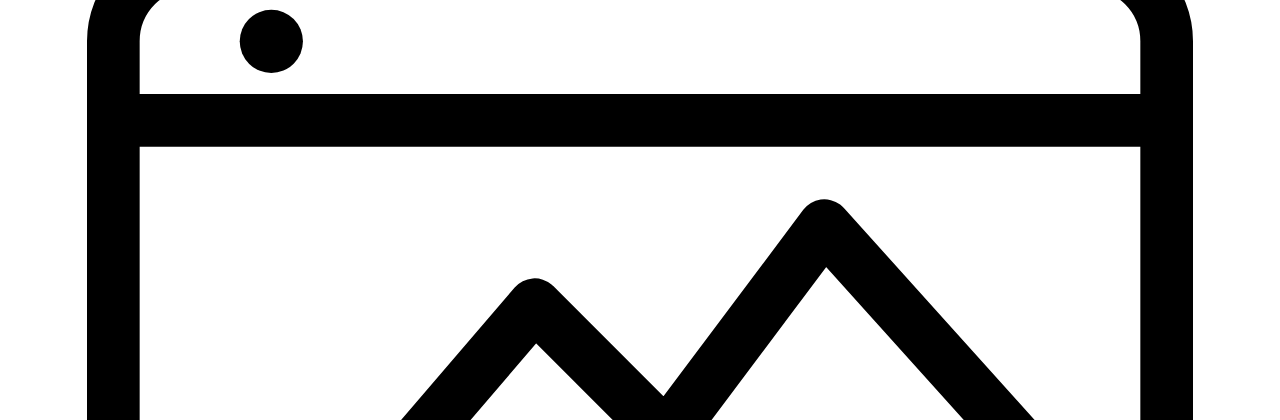
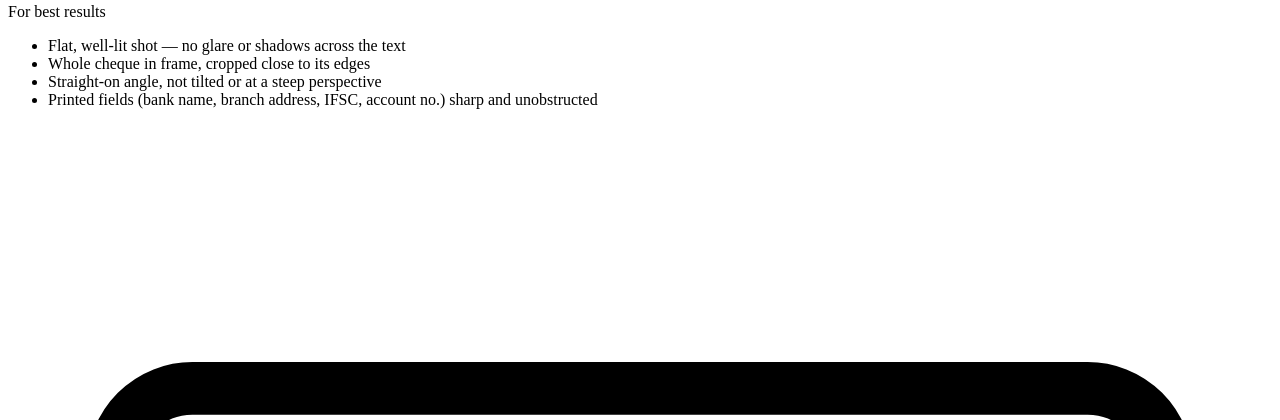
Before and after one commit to rahildave5/ocr-v2, a Flask app: page / in a window 1280 px wide. Shown: the part 441-861 px from the top of the page. Run offline with Flask 3, Linux system fonts and the light colour scheme.

Commit message:
Revise index.html for improved user guidance
Updated the HTML structure and added tips for uploading cheque images.

```diff
--- a/templates/index.html
+++ b/templates/index.html
@@ -1,46 +1,98 @@
-<!DOCTYPE html>
+<!doctype html>
 <html lang="en">
   <head>
-<meta charset="UTF-8">
-<meta name="viewport" content="width=device-width, initial-scale=1.0">
+    <meta charset="UTF-8" />
+    <meta name="viewport" content="width=device-width, initial-scale=1.0" />
     <title>Cheque Field Extractor</title>
-<link rel="preconnect" href="https://fonts.googleapis.com">
-<link rel="preconnect" href="https://fonts.gstatic.com" crossorigin>
-<link href="https://fonts.googleapis.com/css2?family=Fraunces:opsz,wght@9..144,500;9..144,600&family=Inter:wght@400;500;600&family=JetBrains+Mono:wght@400;500;700&display=swap" rel="stylesheet">
-<link rel="stylesheet" href="{{ url_for('static', filename='style.css') }}">
+    <link rel="preconnect" href="https://fonts.googleapis.com" />
+    <link rel="preconnect" href="https://fonts.gstatic.com" crossorigin />
+    <link
+      href="https://fonts.googleapis.com/css2?family=Fraunces:opsz,wght@9..144,500;9..144,600&family=Inter:wght@400;500;600&family=JetBrains+Mono:wght@400;500;700&display=swap"
+      rel="stylesheet"
+    />
+    <link
+      rel="stylesheet"
+      href="{{ url_for('static', filename='style.css') }}"
+    />
   </head>
+
   <body>
-
     <div class="ledger">
-
       <header class="masthead">
         <div class="masthead-inner">
           <span class="eyebrow">Spatial KIE &middot; PaddleOCR</span>
           <h1>Cheque Field Extractor</h1>
-      <p class="sub">Drop a cheque image. It reads back Bank Name, Bank Address, Account No, and IFSC Code.</p>
+          <p class="sub">
+            Drop a cheque image. It reads back Bank Name, Branch Address, Account
+            No, and IFSC Code.
+          </p>
         </div>
       </header>
 
       <section class="dropzone-wrap">
+        <div class="upload-tips">
+          <img
+            class="upload-tips-img"
+            src="https://encrypted-tbn0.gstatic.com/images?q=tbn:ANd9GcSvMth0XWYmzrBQxdS-Zhv--cej5QMF9z-g9QI3wt4RAbORrX8h0DCBL6Q&s=10"
+            alt="Example of a clear, well-lit cheque photo"
+          />
+          <div class="upload-tips-body">
+            <span class="upload-tips-title">For best results</span>
+            <ul>
+              <li>Flat, well-lit shot — no glare or shadows across the text</li>
+              <li>Whole cheque in frame, cropped close to its edges</li>
+              <li>Straight-on angle, not tilted or at a steep perspective</li>
+              <li>
+                Printed fields (bank name, branch address, IFSC, account no.) sharp and
+                unobstructed
+              </li>
+            </ul>
+          </div>
+        </div>
         <form id="upload-form">
           <label id="dropzone" for="file-input" class="dropzone">
             <div id="dz-idle" class="dz-state">
-          <svg class="dz-icon" viewBox="0 0 48 48" fill="none" xmlns="http://www.w3.org/2000/svg">
-            <rect x="4" y="10" width="40" height="28" rx="3" stroke="currentColor" stroke-width="2"/>
-            <path d="M4 16h40" stroke="currentColor" stroke-width="2"/>
-            <circle cx="10" cy="13" r="1.2" fill="currentColor"/>
-            <path d="M14 30l6-7 5 5 6-8 9 10" stroke="currentColor" stroke-width="2" stroke-linejoin="round" stroke-linecap="round"/>
+              <svg
+                class="dz-icon"
+                viewBox="0 0 48 48"
+                fill="none"
+                xmlns="http://www.w3.org/2000/svg"
+              >
+                <rect
+                  x="4"
+                  y="10"
+                  width="40"
+                  height="28"
+                  rx="3"
+                  stroke="currentColor"
+                  stroke-width="2"
+                />
+                <path d="M4 16h40" stroke="currentColor" stroke-width="2" />
+                <circle cx="10" cy="13" r="1.2" fill="currentColor" />
+                <path
+                  d="M14 30l6-7 5 5 6-8 9 10"
+                  stroke="currentColor"
+                  stroke-width="2"
+                  stroke-linejoin="round"
+                  stroke-linecap="round"
+                />
               </svg>
               <p class="dz-title">Drop cheque image, or click to browse</p>
               <p class="dz-hint">JPG · PNG · BMP · TIFF, up to 16&nbsp;MB</p>
             </div>
             <div id="dz-preview" class="dz-state" hidden>
-          <img id="preview-img" alt="Selected cheque preview">
+              <img id="preview-img" alt="Selected cheque preview" />
               <p id="preview-name" class="dz-filename"></p>
             </div>
           </label>
-      <input id="file-input" type="file" accept=".jpg,.jpeg,.png,.bmp,.tiff,.tif" hidden>
+          <input
+            id="file-input"
+            type="file"
+            accept=".jpg,.jpeg,.png,.bmp,.tiff,.tif"
+            hidden
+          />
         </form>
+
         <button id="run-btn" class="run-btn" disabled>Extract fields</button>
       </section>
 
@@ -49,10 +101,15 @@
       <section id="results" class="results" hidden>
         <div class="results-head">
           <div class="results-head-top">
-      <span class="eyebrow">Extracted Fields</span>
-      <button id="copy-btn" class="copy-btn" type="button">Copy as JSON</button>
+            <span class="eyebrow">Extracted Fields (editable)</span>
+            <button id="copy-btn" class="copy-btn" type="button">
+              Copy as JSON
+            </button>
           </div>
           <div class="rule"></div>
+        </div>
+        <div id="cancelled-banner" class="cancelled-banner" hidden>
+          This cheque is CANCELLED.
         </div>
         <div id="field-rows"></div>
         <div id="missing-banner" class="missing-banner" hidden></div>
@@ -64,7 +121,6 @@
           <pre id="debug-json"></pre>
         </details>
       </section>
-
     </div>
 
     <script src="{{ url_for('static', filename='script.js') }}"></script>
```
Lines whose indentation alone changed are shown as unchanged.
